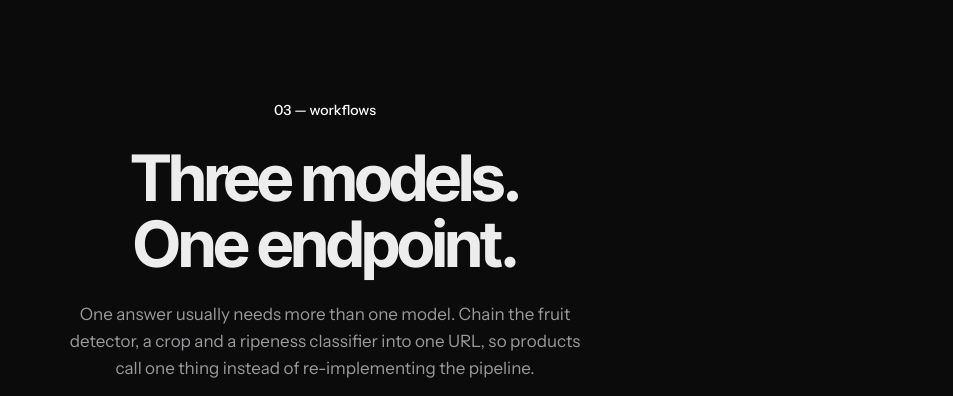
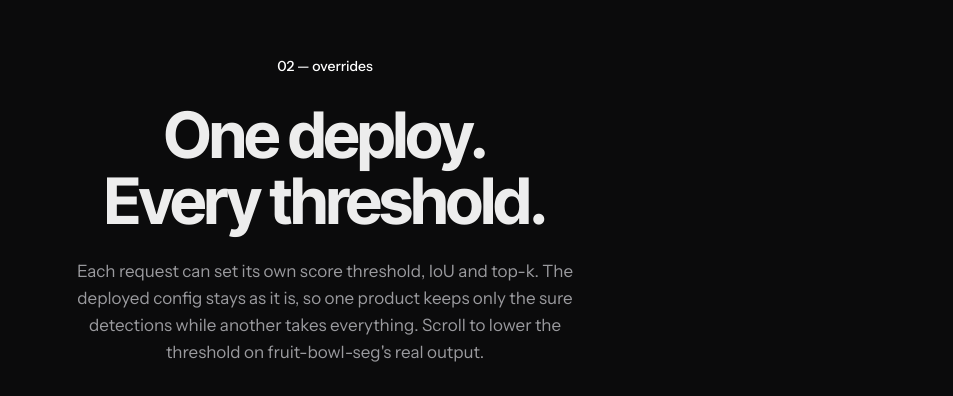
Before and after one commit to fayezzouari/aperture, a React (Vite) app in the folder landing/: page / in a window 1280 px wide. Shown: the part 3953-4349 px from the top of the page, without its empty margins (315-1268 px from the left). Built offline with nearby package versions, Linux system fonts and the light colour scheme; grey boxes are pictures that could not be loaded.

Commit message:
Show the overrides section in place of validation

```diff
--- a/landing/src/App.tsx
+++ b/landing/src/App.tsx
@@ -4,7 +4,7 @@ import { Hero } from "./sections/Hero";
 import { Ideas } from "./sections/Ideas";
 import { Operate } from "./sections/Operate";
 import { Run } from "./sections/Run";
-import { Validation } from "./sections/Validation";
+import { Overrides } from "./sections/Overrides";
 import { Workflows } from "./sections/Workflows";
 
 export default function App() {
@@ -14,7 +14,7 @@ export default function App() {
       <main id="top">
         <Hero />
         <Ideas />
-        <Validation />
+        <Overrides />
         <Workflows />
         <Operate />
         <Run />
```
